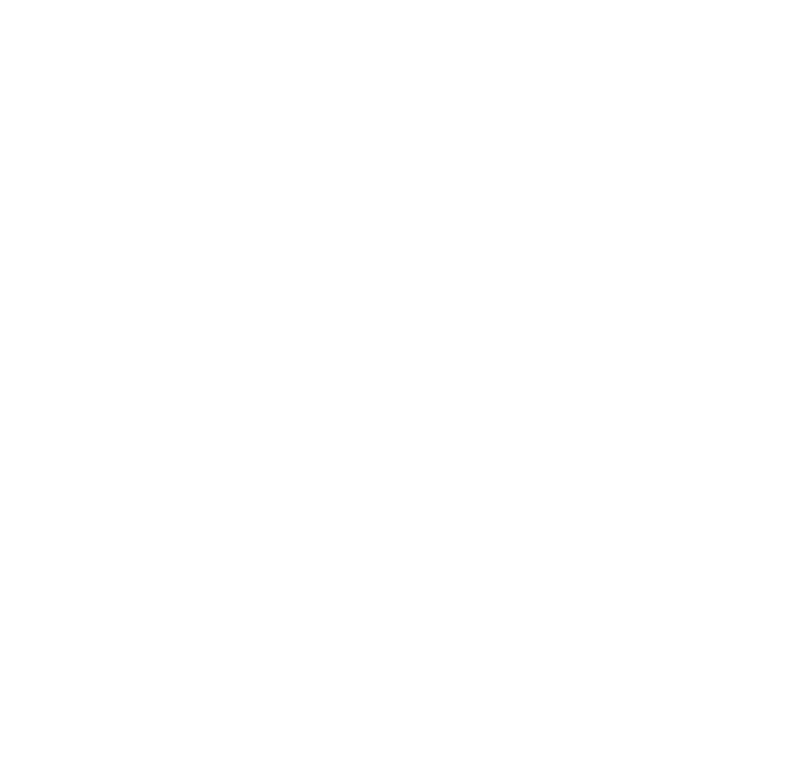
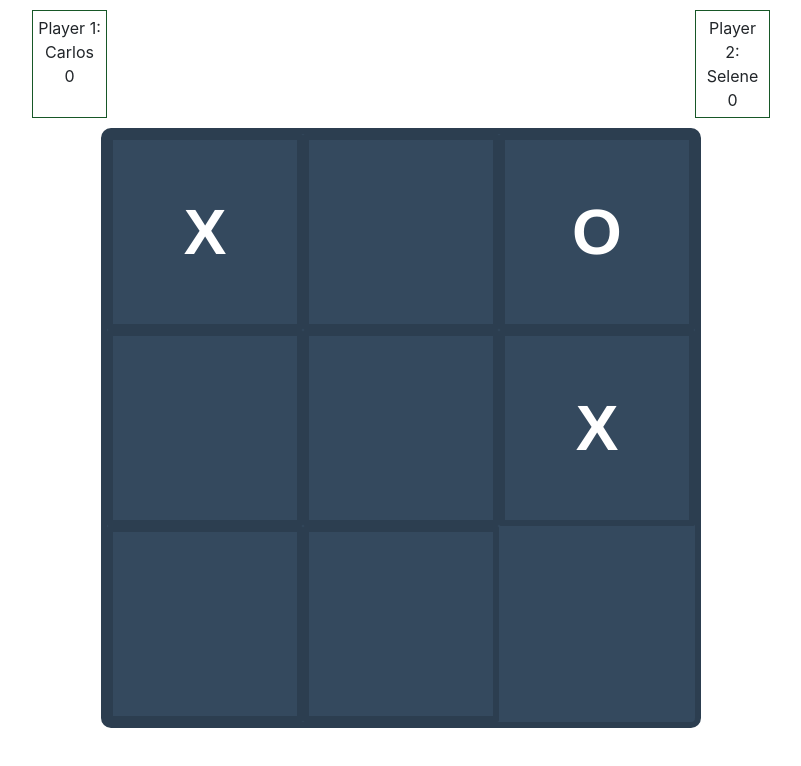
Before and after one commit to enelesmai/js-tic-tac-toe, a website: page index.html in a window 1280 px wide. Shown: the whole page, without its empty margins (239-1040 px from the left). Drawn offline with nearby package versions, Linux system fonts and the light colour scheme.

Commit message:
add display control render Score html/CSS

```diff
--- a/assets/css/style.css
+++ b/assets/css/style.css
@@ -5,6 +5,30 @@
     justify-content: center;
     align-items: center;
 }
+
+/*################# score board #################*/
+
+.score-board {
+    display: inline-block;
+    margin: 10px auto;
+    width: 75px;
+    border: solid 1px #175727;
+    padding: 5px;
+    text-align: center;
+}
+
+.score-container {
+    display: flex;
+    flex-direction: row;
+}
+
+.result {
+    font-size: 20px;
+    font-weight: bold;
+    margin: 23px;
+}
+
+/* ############### Game board ################## */
 
 .game-board {
     width: 600px;
--- a/assets/js/displaycontroller.js
+++ b/assets/js/displaycontroller.js
@@ -1,7 +1,7 @@
 const DisplayController = (() => {
     //let boardAarray = ['', '', '', '', '', '', '', ''];
     const renderBoard = (array) => {
-        var htmlTag = '<div class="game-board">'
+        var htmlTag = '<div class="game-board">';
         for (let i = 0; i < array.length; i += 1) {
             htmlTag += '<div class="box">' + array[i] + '</div>';
         }
@@ -10,7 +10,21 @@ const DisplayController = (() => {
         boardPlaceholder.innerHTML = htmlTag;
     };
 
+    const renderScore = (p1, p2) => {
+        var htmlTag = '<div class="score-board">';
+        htmlTag += 'Player 1: ' + p1.getName() + ' ';
+        htmlTag += '<div class="score-black">' + p1.getScore() + '</div>';
+        htmlTag += '</div><div class="result"></div><div class="score-board">';
+        htmlTag += 'Player 2: ' + p2.getName() + ' ';
+        htmlTag += '<div class="score-black">' + p2.getScore() + '</div></div>';
+        const scorePlaceholder = document.getElementById('scoreDisplay');
+        scorePlaceholder.innerHTML = htmlTag;
+    };
+
     return {
-        renderBoard,
+        renderBoard, renderScore,
     };
 })();
+
+DisplayController.renderBoard(Gameboard.getBoardArray());
+DisplayController.renderScore(p1, p2);
--- a/assets/js/gameboard.js
+++ b/assets/js/gameboard.js
@@ -14,3 +14,7 @@ const Gameboard = (() => {
         updateBoard, isPositionEmpty, cleanBoard, getBoardArray,
     };
 })();
+
+Gameboard.updateBoard(0, "X");
+Gameboard.updateBoard(2, "O");
+Gameboard.updateBoard(5, "X");
--- a/assets/js/player.js
+++ b/assets/js/player.js
@@ -4,5 +4,9 @@ const Player = (name, symbol) => {
     const getSymbol = () => symbol;
     const getScore = () => score;
     const winner = () => { score += 1 };
-    return { getName };
+    return { getName, getScore };
 };
+
+
+p1 = Player("Carlos", "X");
+p2 = Player("Selene", "O");
--- a/index.html
+++ b/index.html
@@ -10,12 +10,16 @@
 </head>
 
 <body>
+    <section class="scores">
+          <div id="scoreDisplay" class="score-container">
+          </div>
+    </section>
     <section class="board">
         <div id="boardDisplay"></div>
     </section>
     <script type="text/javascript" src="./assets/js/player.js"></script>
+    <script type="text/javascript" src="./assets/js/gameboard.js"></script>
     <script type="text/javascript" src="./assets/js/displaycontroller.js"></script>
-    <script type="text/javascript" src="./assets/js/gameboard.js"></script>
 </body>
 
 </html>
```
